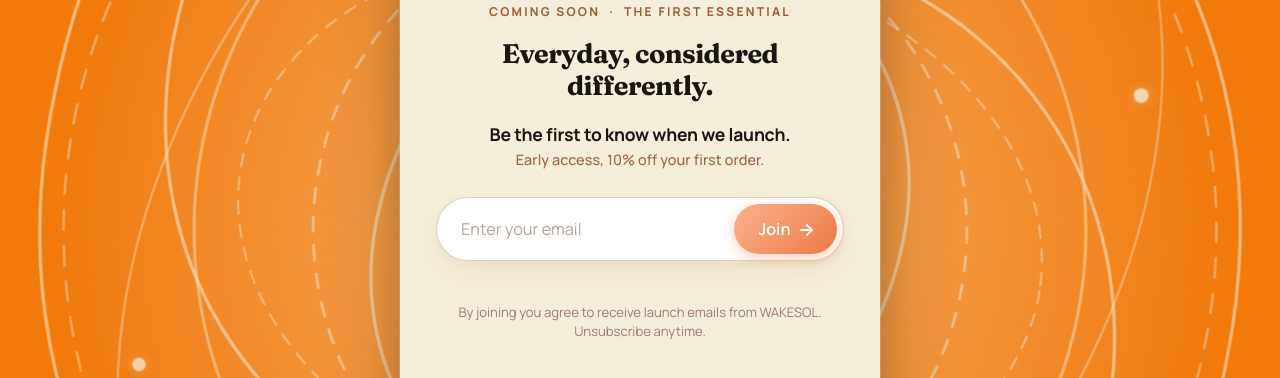
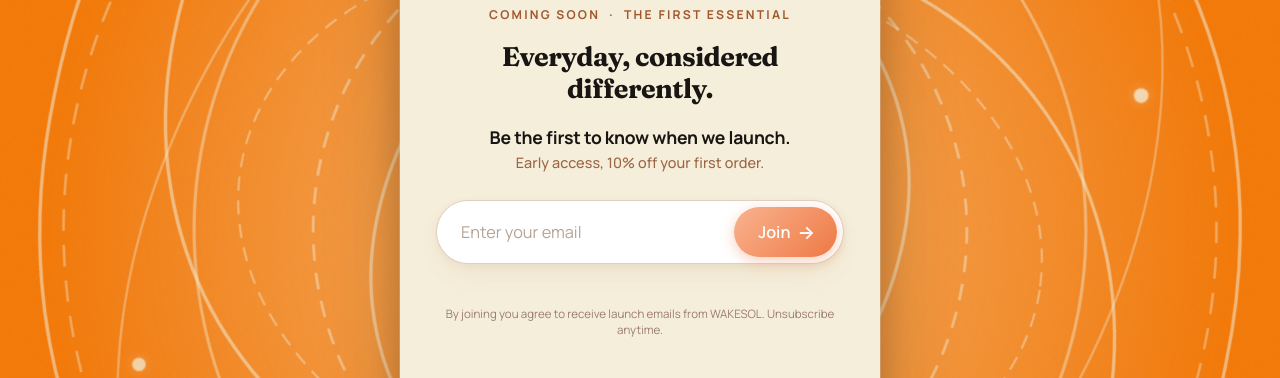
Before and after one commit to WAKESOL/wakesol-coming-soon, a website: page index.html in a window 1280 px wide. Shown: the part 170-548 px from the top of the page. Drawn offline with nearby package versions, Linux system fonts and the light colour scheme; a web font is replaced by a local one.

Commit message:
Refine consent disclaimer sizing

```diff
--- a/style.css
+++ b/style.css
@@ -575,8 +575,8 @@ body {
 /* Consent Disclaimer (Manrope Regular) */
 .card-disclaimer {
   font-family: var(--font-secondary);
-  font-size: 0.82rem;
-  line-height: 1.45;
+  font-size: 0.72rem;
+  line-height: 1.4;
   color: var(--wakesol-muted);
   margin-top: 14px;
   padding: 0 8px;
```
